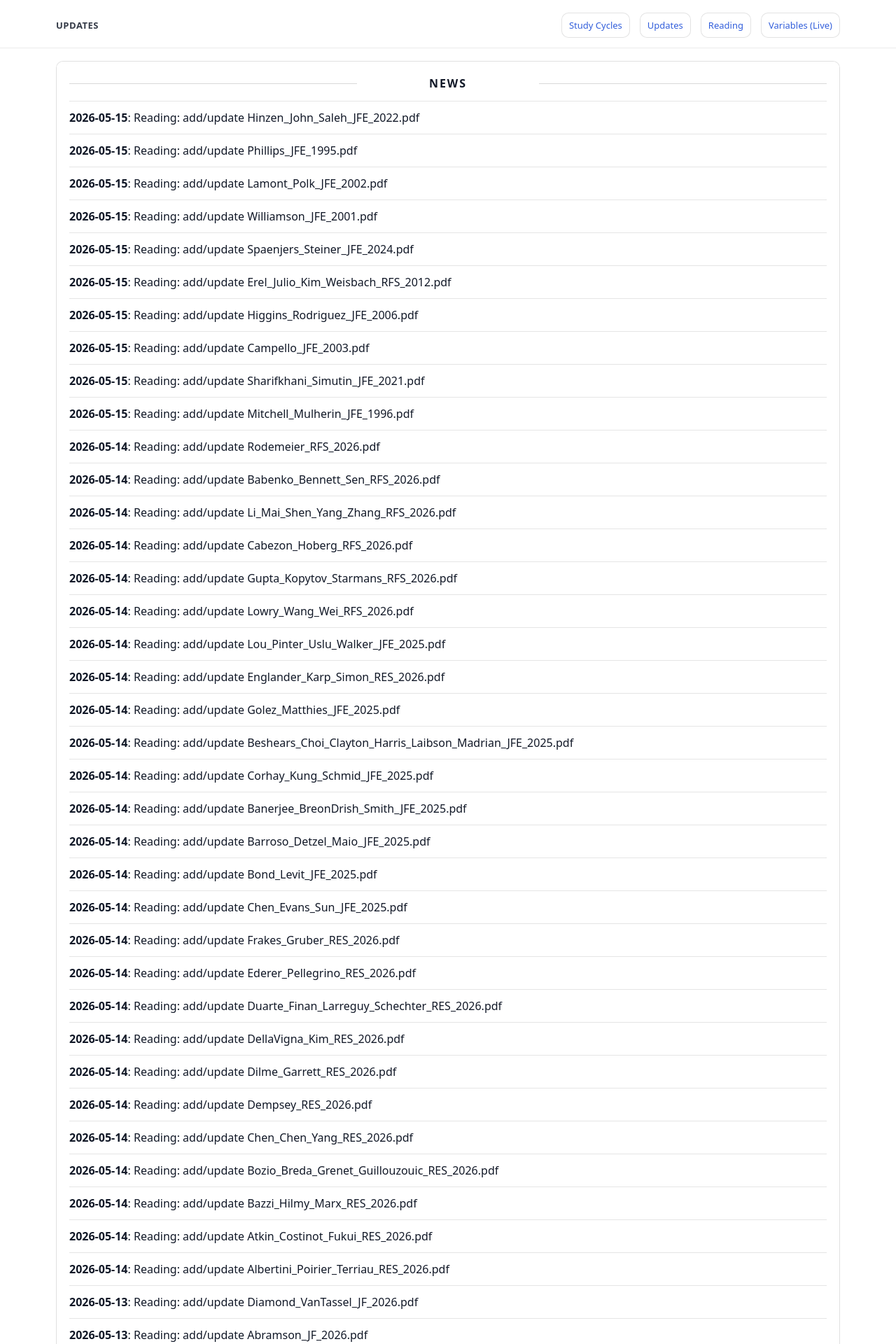
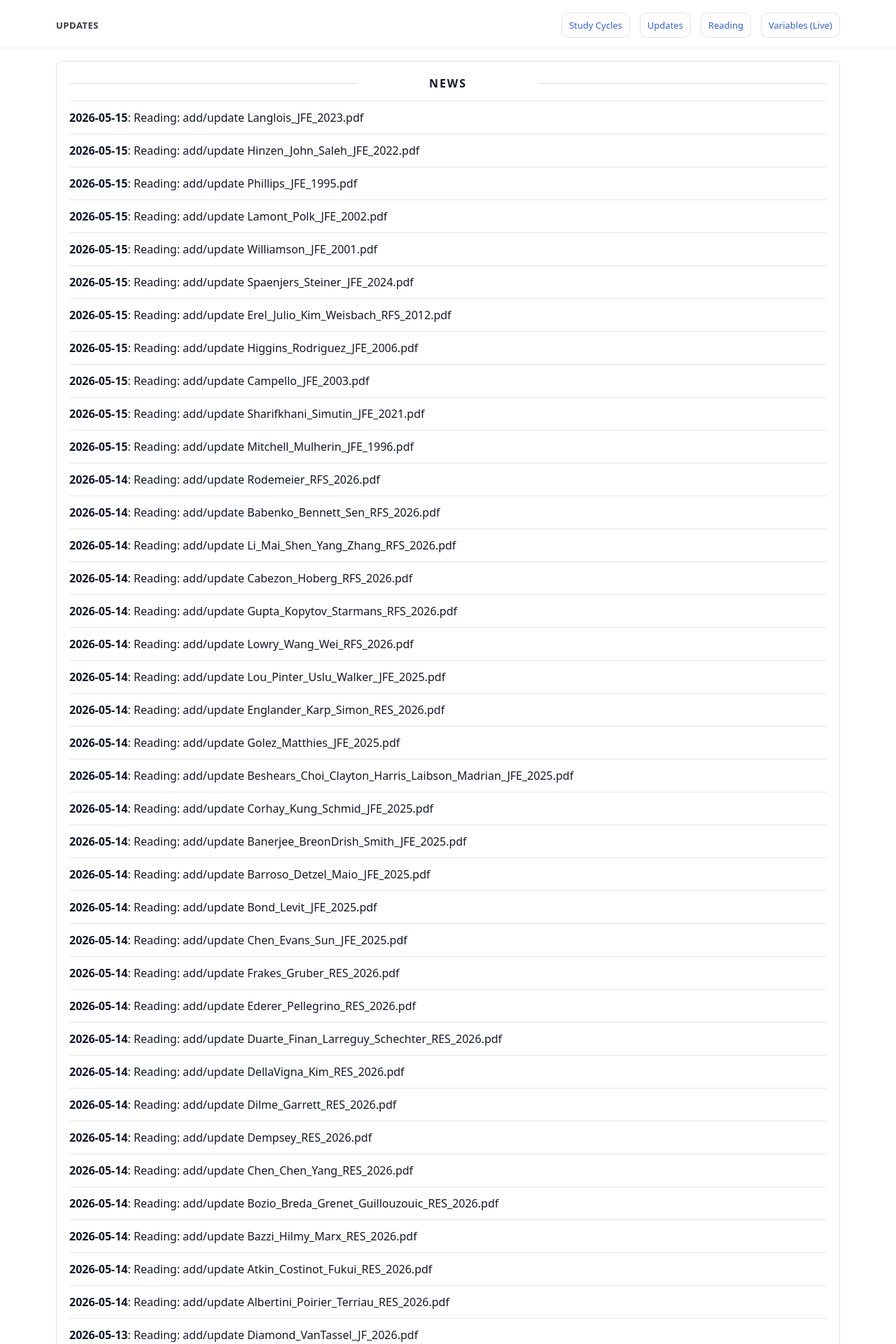
Before and after one commit to yaxinzn/study-archive, a Jekyll site: the page built from updates/index.md, in a window 1280 px wide. Shown: the top 1920 px of the page at 70% size. Built offline with Jekyll 4.4.1, drawn with Linux system fonts in a browser that asks for light colours; some of the changed text lies outside the part shown.

Commit message:
chore: update NEWS feed

```diff
--- a/_data/news.yml
+++ b/_data/news.yml
@@ -1,4 +1,7 @@
 # Auto-generated update history (sorted newest -> oldest). Do not edit manually.
+- ts: "1778840937"
+  date: "2026-05-15"
+  title: "Reading: add/update Langlois_JFE_2023.pdf"
 - ts: "1778840752"
   date: "2026-05-15"
   title: "Reading: add/update Hinzen_John_Saleh_JFE_2022.pdf"
```
